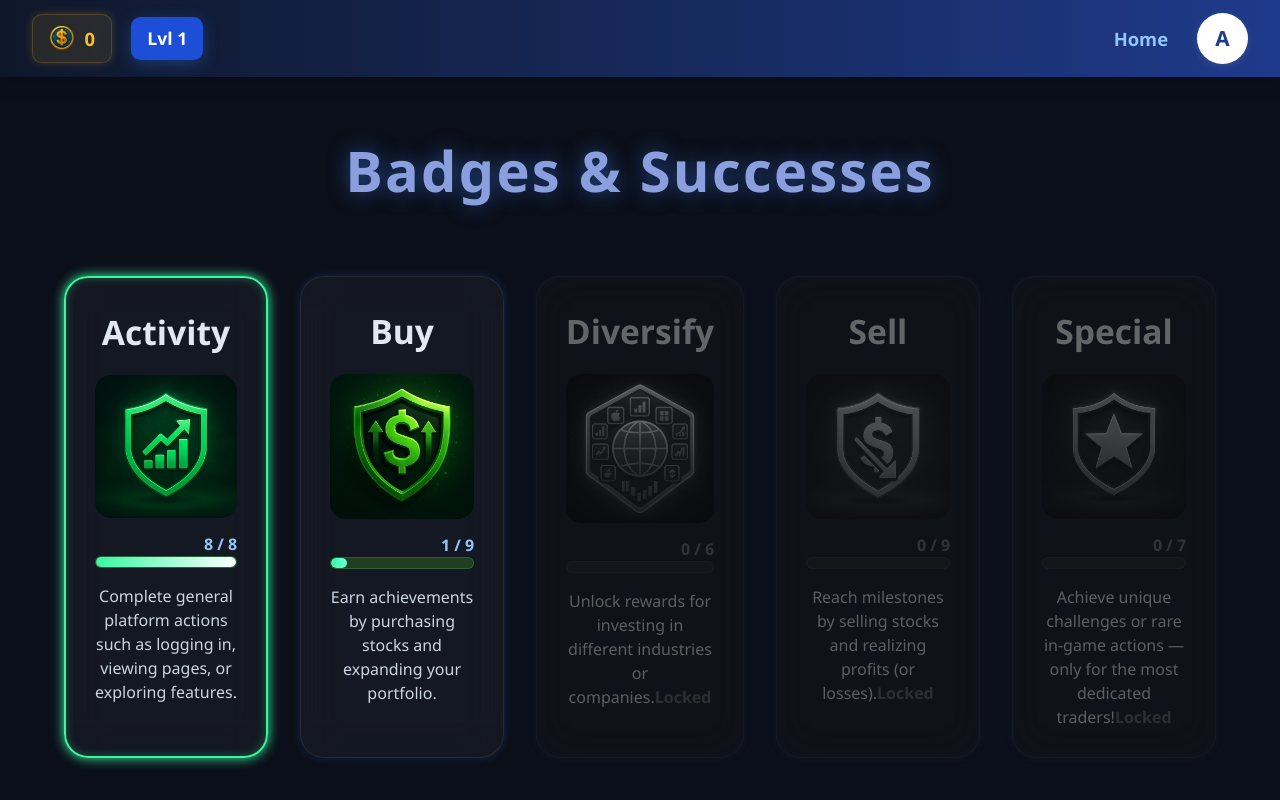
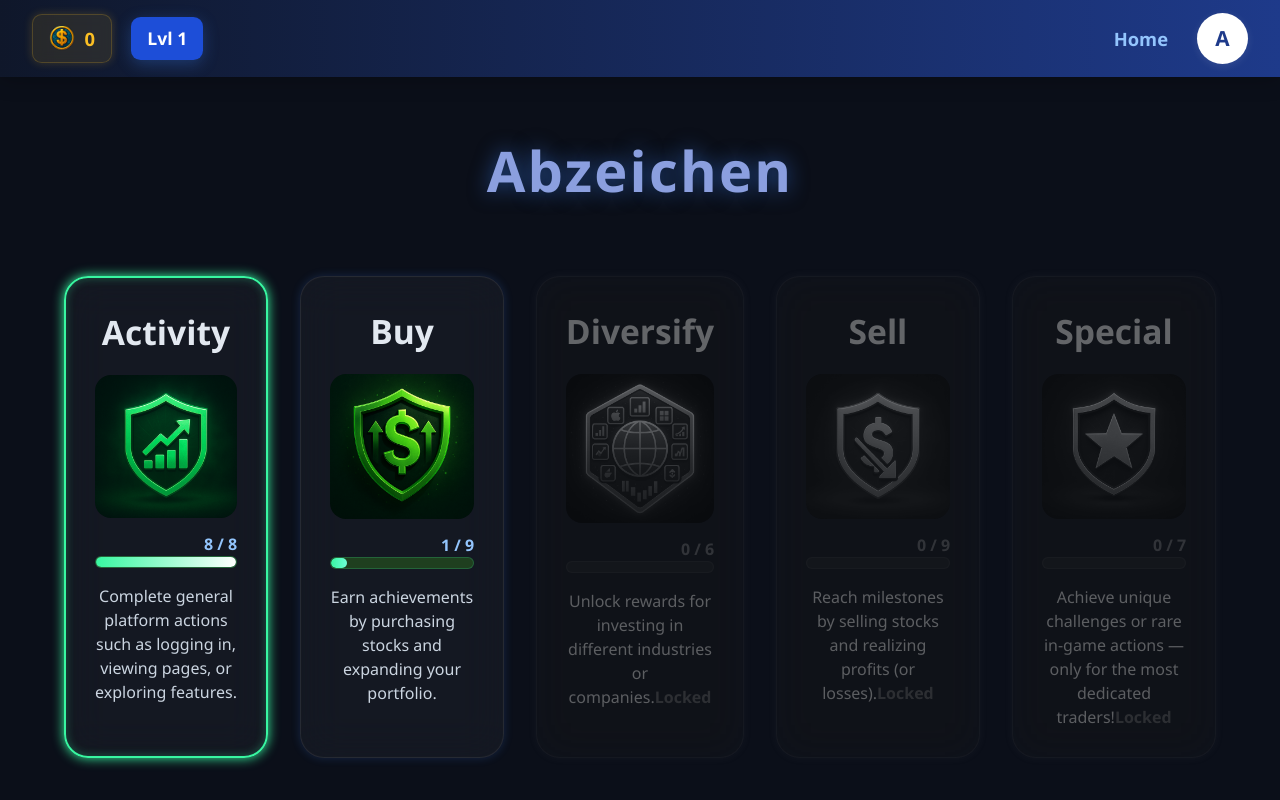
Before and after one commit to zelenajabukaa/stocktrainerFrontend, a React (Vite) app: page /user/successes in a window 1280 px wide. Built offline with nearby package versions, Linux system fonts and the light colour scheme.

Commit message:
sucesspage

```diff
--- a/src/components/Successes.tsx
+++ b/src/components/Successes.tsx
@@ -49,7 +49,7 @@ const Successes: React.FC = () => {
   return (
     <div className={styles.successesContainer}>
       <Header username="Username" level={1} ingameCurrency={0} />
-      <h2 className={styles.successesTitle}>Badges & Successes</h2>
+      <h2 className={styles.successesTitle}>Abzeichen</h2>
 
       <div className={styles.successesGrid}>
         {successTypes.map((type, idx) => {
```
